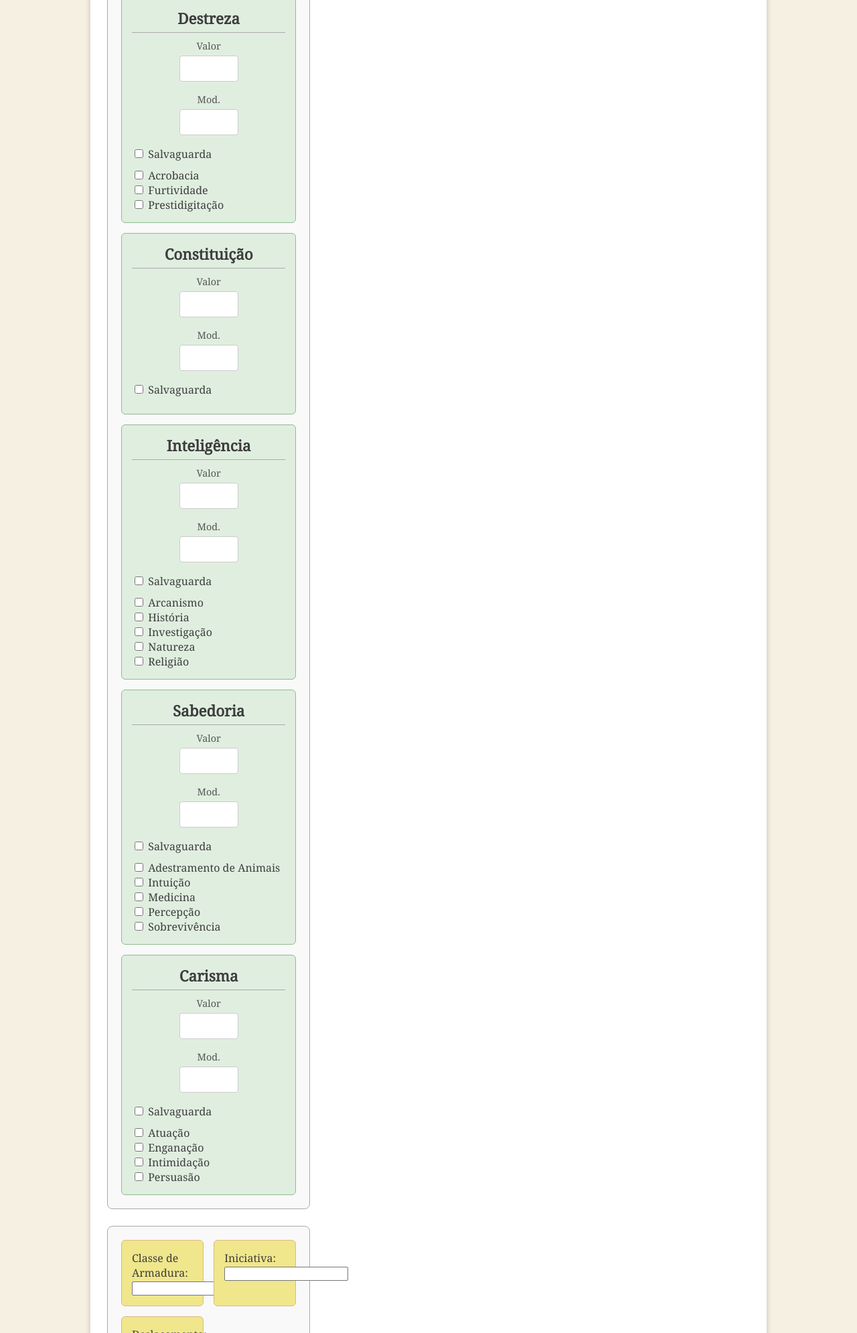
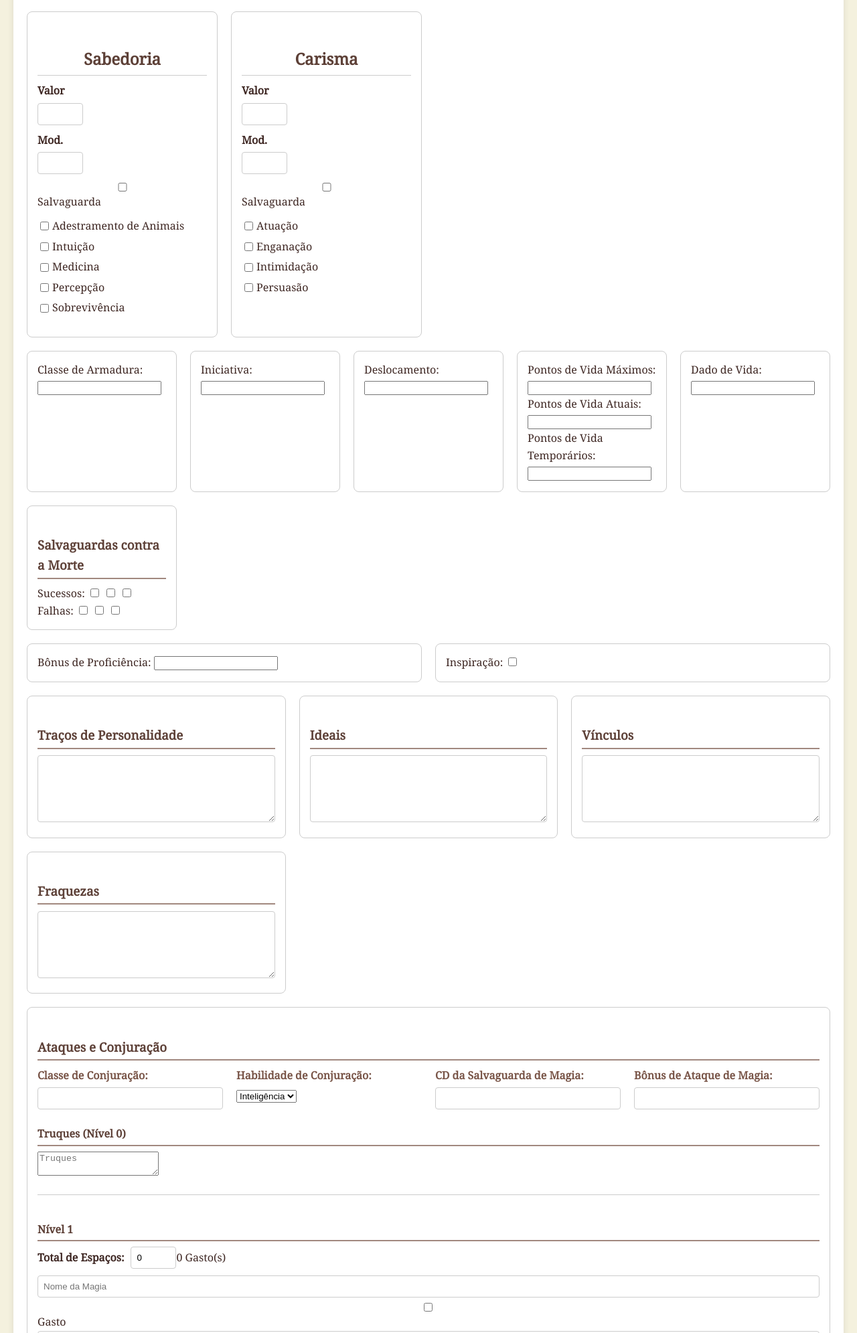
Before and after one commit to masd-20/ficha, a plain HTML site: page index.html in a window 1280 px wide. Shown: the part 809-2800 px from the top of the page at 67% size. Drawn offline with Linux system fonts and the light colour scheme; files that its build step writes are made by us from their sources.

Commit message:
style.css

```diff
--- a/style.css
+++ b/style.css
@@ -1,320 +1,237 @@
+/* Estilos globais */
 body {
-    font-family: 'Noto Serif', serif; /* Uma fonte serifada para um visual mais clássico */
-    margin: 20px;
-    background-color: #f5f0e1; /* Um bege claro */
-    color: #3d3d3d; /* Um cinza mais escuro */
+    font-family: 'Noto Serif', serif;
+    background-color: #f4f1de; /* Bege claro */
+    color: #3e2723; /* Castanho escuro */
+    margin: 0;
+    padding: 20px;
+    line-height: 1.6;
 }
 
 .container {
-    max-width: 960px;
-    margin: 20px auto; /* Adiciona margem superior e inferior */
+    max-width: 1200px;
+    margin: 0 auto;
     background-color: #fff;
-    padding: 25px;
-    border-radius: 10px;
-    box-shadow: 0 4px 8px rgba(0, 0, 0, 0.2); /* Sombra mais pronunciada */
-    display: grid;
-    grid-template-columns: repeat(auto-fit, minmax(300px, 1fr));
-    grid-gap: 25px;
+    box-shadow: 0 0 10px rgba(0, 0, 0, 0.1);
+    border-radius: 8px;
+    padding: 20px;
 }
 
+h1, h2, h3, h4 {
+    color: #5d4037; /* Castanho médio */
+    margin-top: 1.5em; /* Espaçamento acima dos títulos */
+    margin-bottom: 0.5em; /* Espaçamento abaixo dos títulos */
+    border-bottom: 2px solid #a1887f; /* Linha abaixo dos títulos */
+    padding-bottom: 0.2em; /* Espaçamento entre o texto e a linha */
+}
+
+/* Estilos do cabeçalho */
 header {
-    grid-column: 1 / -1;
+    display: flex;
+    justify-content: space-between;
+    align-items: flex-start;
+    flex-wrap: wrap; /* Permite que os elementos quebrem para a linha seguinte em telas menores */
+    margin-bottom: 20px;
+}
+
+header h1 {
+    flex: 1 1 100%; /* Garante que o título ocupe a largura total */
     text-align: center;
-    margin-bottom: 30px;
-    padding-bottom: 15px;
-    border-bottom: 2px solid #b8860b; /* Borda dourada */
+    border-bottom: none; /* Remove a linha abaixo do título principal */
 }
 
 .header-info {
     display: flex;
     flex-wrap: wrap;
-    gap: 15px;
-    justify-content: center;
+    gap: 10px 20px; /* Espaçamento entre linhas e colunas */
+    justify-content: space-around; /* Distribui os elementos uniformemente */
+    width: 100%; /* Garante que ocupe a largura total */
 }
 
 .form-group {
-    display: flex;
-    flex-direction: column;
-    margin-bottom: 15px;
+    flex: 1 1 200px; /* Tamanho flexível, mas com largura mínima */
 }
 
 .form-group label {
-    font-size: 0.95em;
-    color: #555;
-    margin-bottom: 6px;
-    font-weight: bold; /* Rótulos em negrito */
+    display: block;
+    margin-bottom: 5px;
+    font-weight: bold;
+    color: #795548; /* Castanho claro */
 }
 
 .form-group input[type="text"],
-.form-group input[type="number"],
-.form-group select {
-    padding: 10px;
-    border: 1px solid #ccc;
-    border-radius: 5px;
-    box-sizing: border-box;
-    font-size: 1em;
-}
-
-main {
-    display: grid;
-    grid-template-columns: repeat(auto-fit, minmax(250px, 1fr));
-    grid-gap: 25px;
-}
-
-section {
-    padding: 20px;
-    border: 1px solid #a9a9a9; /* Cinza mais escuro para as bordas das seções */
-    border-radius: 8px;
-    background-color: #f9f9f9;
-}
-
-section h2, section h3, section h4 {
-    font-size: 1.3em;
-    margin-top: 0;
-    margin-bottom: 15px;
-    border-bottom: 2px solid #d2b48c; /* Borda marrom clara */
-    padding-bottom: 8px;
-}
-
-.abilities {
-    grid-column: 1 / span 1;
-    display: flex;
-    flex-direction: column;
-    gap: 15px;
-}
-
-.ability {
-    border: 1px solid #8fbc8f; /* Verde musgo para as habilidades */
-    padding: 15px;
-    border-radius: 6px;
-    text-align: center;
-    background-color: #e0eee0; /* Verde claro de fundo */
-}
-
-.ability h2 {
-    font-size: 1.4em;
-    margin-bottom: 10px;
-    border-bottom: 1px solid #a9a9a9;
-    padding-bottom: 5px;
-}
-
-.ability .score, .ability .modifier {
-    display: flex;
-    flex-direction: column;
-    margin-bottom: 12px;
-}
-
-.ability .score label, .ability .modifier label {
-    font-weight: normal;
-    font-size: 0.9em;
-    color: #555;
-}
-
-.ability input[type="number"], .ability input[type="text"] {
-    width: 70px;
-    margin: 5px auto;
-    text-align: center;
-    padding: 8px;
-    border: 1px solid #ccc;
-    border-radius: 4px;
-    font-size: 1.1em;
-}
-
-.ability .saving-throw, .ability .skills {
-    text-align: left;
-    margin-top: 10px;
-}
-
-.combat-stats {
-    display: grid;
-    grid-template-columns: repeat(auto-fit, minmax(120px, 1fr));
-    grid-gap: 15px;
-}
-
-.combat-stats > div {
-    padding: 15px;
-    border: 1px solid #deb887; /* Marrom areia para combate */
-    border-radius: 6px;
-    background-color: #f0e68c; /* Amarelo cáqui claro */
-}
-
-.combat-stats h3 {
-    font-size: 1.2em;
-    margin-bottom: 10px;
-    border-bottom: 1px solid #d2b48c;
-    padding-bottom: 5px;
-}
-
-.hit-points {
-    grid-column: 1 / -1;
-    display: flex;
-    flex-direction: column;
-    gap: 8px;
-}
-
-.hit-points input[type="number"] {
-    width: 90px;
-    padding: 8px;
-    border: 1px solid #ccc;
-    border-radius: 4px;
-    font-size: 1em;
-}
-
-.death-saves {
-    text-align: center;
-}
-
-.death-saves .successes, .death-saves .failures {
-    margin-bottom: 8px;
-}
-
-.other-info {
-    display: flex;
-    gap: 25px;
-}
-
-.other-info > div {
-    flex: 1;
-    padding: 15px;
-    border: 1px solid #a9a9a9;
-    border-radius: 6px;
-    background-color: #f9f9f9;
-}
-
-.personality > div {
-    margin-bottom: 20px;
-}
-
-.personality textarea, .equipment textarea, .features-traits textarea, .proficiencies-languages textarea, .attacks-spellcasting textarea, .spell-levels textarea {
-    width: 100%;
-    min-height: 100px;
-    padding: 10px;
-    border: 1px solid #ccc;
-    border-radius: 5px;
-    box-sizing: border-box;
-    font-size: 1em;
-}
-
-.attacks-spellcasting h3 {
-    border-bottom: none;
-    padding-bottom: 0;
-    margin-bottom: 10px;
-}
-
-.attacks-spellcasting .spellcasting-info {
-    display: grid;
-    grid-template-columns: repeat(auto-fit, minmax(180px, 1fr));
-    grid-gap: 15px;
-    margin-bottom: 20px;
-    padding: 15px;
-    border: 1px solid #deb887;
-    border-radius: 6px;
-    background-color: #f0e68c;
-}
-
-.attacks-spellcasting .spellcasting-info .form-group {
-    margin-bottom: 8px;
-}
-
-.attacks-spellcasting h4 {
-    margin-top: 20px;
-    border-bottom: 1px solid #d2b48c;
-    padding-bottom: 8px;
-}
-
-.spell-levels {
-    display: grid;
-    grid-template-columns: repeat(auto-fit, minmax(220px, 1fr));
-    grid-gap: 15px;
-    margin-bottom: 20px;
-}
-
-.spell-level {
-    padding: 15px;
-    border: 1px solid #deb887;
-    border-radius: 6px;
-    background-color: #f0e68c;
-}
-
-.spell-level .slots {
-    display: flex;
-    align-items: center;
-    gap: 10px;
-    margin-bottom: 8px;
-}
-
-.spell-level .slots label {
-    font-weight: bold;
-}
-
-.spell-level .slots input[type="number"] {
-    width: 60px;
-    padding: 8px;
-    border: 1px solid #ccc;
-    border-radius: 4px;
-    font-size: 1em;
-}
-
-.spell-level .spells-list {
-    display: flex;
-    flex-direction: column;
-    gap: 6px;
-}
-
-.spell-level .spells-list input[type="text"] {
+.form-group input[type="number"] {
     width: 100%;
     padding: 8px;
     border: 1px solid #ccc;
     border-radius: 4px;
-    box-sizing: border-box;
-    font-size: 1em;
+    box-sizing: border-box; /* Garante que o preenchimento não aumente o tamanho do elemento */
 }
 
-.spell-level .spells-list label {
-    font-size: 0.9em;
+/* Estilos das habilidades */
+.abilities {
+    display: grid;
+    grid-template-columns: repeat(auto-fit, minmax(250px, 1fr)); /* Cria colunas flexíveis */
+    gap: 20px;
+    margin-bottom: 20px;
 }
 
-.attacks-spellcasting table {
-    width: 100%;
-    border-collapse: collapse;
-    margin-bottom: 15px;
-    border: 1px solid #a9a9a9;
-    border-radius: 5px;
-    overflow: hidden; /* Para garantir que a borda do table e do thead/tbody fiquem consistentes */
+.ability {
+    border: 1px solid #ccc;
+    padding: 15px;
+    border-radius: 8px;
+    background-color: #fff;
 }
 
-.attacks-spellcasting th, .attacks-spellcasting td {
-    border: 1px solid #ddd;
-    padding: 10px;
-    text-align: left;
+.ability h2 {
+    border-bottom: 1px solid #ccc;
+    padding-bottom: 5px;
+    margin-bottom: 10px;
+    text-align: center;
 }
 
-.attacks-spellcasting th {
-    background-color: #d2b48c; /* Marrom claro para o cabeçalho da tabela */
-    color: white;
+.score, .modifier, .saving-throw, .skills {
+    display: flex;
+    flex-direction: column;
+    margin-bottom: 10px;
+}
+
+.score label, .modifier label {
+    font-weight: bold;
+    margin-bottom: 5px;
+}
+
+.score input, .modifier input {
+    padding: 8px;
+    border: 1px solid #ccc;
+    border-radius: 4px;
+    width: 50px;
+}
+
+.skills .skill {
+    display: flex;
+    align-items: center;
+    margin-bottom: 5px;
+}
+
+.skills .skill input[type="checkbox"] {
+    margin-right: 5px;
+}
+
+/* Estilos de combate */
+.combat-stats {
+    display: grid;
+    grid-template-columns: repeat(auto-fit, minmax(200px, 1fr));
+    gap: 20px;
+    margin-bottom: 20px;
+}
+
+.combat-stats > div {
+    border: 1px solid #ccc;
+    padding: 15px;
+    border-radius: 8px;
+    background-color: #fff;
+}
+
+/* Estilos de outras informações */
+.other-info {
+    display: grid;
+    grid-template-columns: repeat(auto-fit, minmax(200px, 1fr));
+    gap: 20px;
+    margin-bottom: 20px;
+}
+
+.other-info > div {
+    border: 1px solid #ccc;
+    padding: 15px;
+    border-radius: 8px;
+    background-color: #fff;
+}
+
+/* Estilos de personalidade */
+.personality {
+    display: grid;
+    grid-template-columns: repeat(auto-fit, minmax(300px, 1fr));
+    gap: 20px;
+    margin-bottom: 20px;
+}
+
+.personality > div {
+    border: 1px solid #ccc;
+    padding: 15px;
+    border-radius: 8px;
+    background-color: #fff;
+}
+
+.personality textarea {
+    width: 100%;
+    min-height: 100px;
+    padding: 8px;
+    border: 1px solid #ccc;
+    border-radius: 4px;
+    box-sizing: border-box;
+    resize: vertical; /* Permite redimensionar verticalmente */
+}
+
+/* Estilos de ataques e conjuração */
+.attacks-spellcasting {
+    border: 1px solid #ccc;
+    padding: 15px;
+    border-radius: 8px;
+    background-color: #fff;
+    margin-bottom: 20px;
+}
+
+.spellcasting-info {
+    display: flex;
+    flex-wrap: wrap;
+    gap: 10px 20px;
+    justify-content: space-around;
+    margin-bottom: 20px;
+}
+
+.spell-levels {
+    margin-top: 20px;
+}
+
+.spell-level {
+    border-top: 1px solid #ccc;
+    padding-top: 15px;
+    margin-top: 15px;
+}
+
+.slots {
+    display: flex;
+    align-items: center;
+    margin-bottom: 10px;
+}
+
+.slots label {
+    margin-right: 10px;
     font-weight: bold;
 }
 
-.attacks-spellcasting td input[type="text"], .attacks-spellcasting td select {
+.slots input[type="number"] {
+    width: 50px;
+    padding: 8px;
+    border: 1px solid #ccc;
+    border-radius: 4px;
+}
+
+.spells-list {
+    display: flex;
+    flex-direction: column;
+}
+
+.spells-list input[type="text"] {
     width: 100%;
     padding: 8px;
     border: 1px solid #ccc;
     border-radius: 4px;
+    margin-bottom: 5px;
     box-sizing: border-box;
-    font-size: 1em;
 }
 
-.attacks-spellcasting button {
-    padding: 10px 20px;
-    background-color: #5cb85c;
-    color: white;
-    border: none;
-    border-radius: 5px;
-    cursor: pointer;
-    font-size: 1.1em;
-    margin-bottom: 15px;
+.spells-list input[type="checkbox"] {
+    margin-right: 5px;
 }
-
-.attacks-spellcasting button:hover {
-    background-color: #4cae4c;
-}
```
